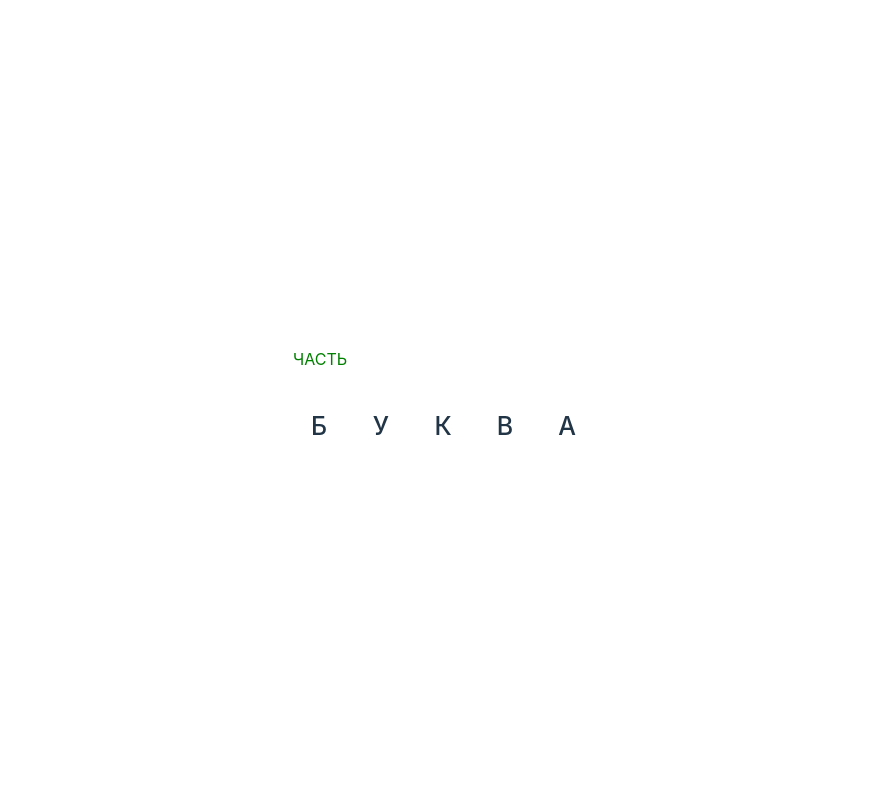
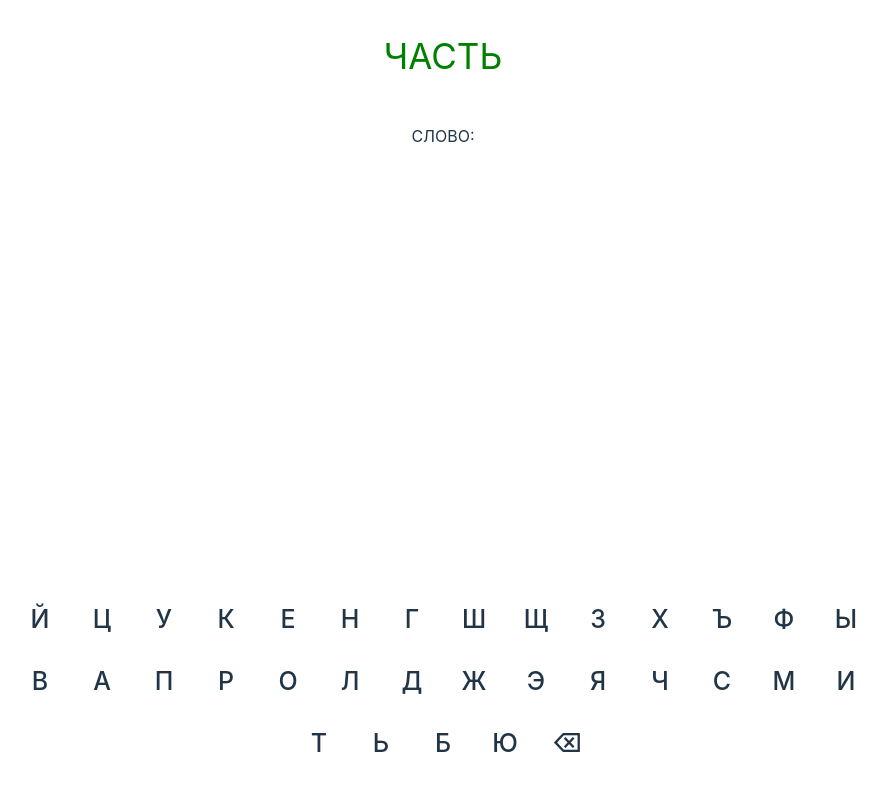
Before and after one commit to thevolkov/5_words_game_react, a React (Vite) app: page / in a window 1280 px wide. Shown: the top 790 px of the page, without its empty margins (197-1084 px from the left). Built offline with nearby package versions, Linux system fonts and the light colour scheme.

Commit message:
Экранная клавиатура

```diff
--- a/src/App.tsx
+++ b/src/App.tsx
@@ -1,23 +1,38 @@
-import {useEffect, useMemo, useState} from "react"
+import React, {useEffect, useMemo, useState} from "react"
 import {wordsData} from './words.ts'
 
-const YA_API_URL = 'https://dictionary.yandex.net/api/v1/dicservice.json'
-const WORD = 'Жесть'
+// const YA_API_URL = 'https://dictionary.yandex.net/api/v1/dicservice.json'
+const KEYS_ARRAY = ['Й', 'Ц', 'У', 'К', 'Е', 'Н', 'Г', 'Ш', 'Щ', 'З', 'Х', 'Ъ', 'Ф', 'Ы', 'В', 'А', 'П', 'Р', 'О', 'Л', 'Д', 'Ж', 'Э', 'Я', 'Ч', 'С', 'М', 'И', 'Т', 'Ь', 'Б', 'Ю', 'Backspace']
+
 // const WORD_LENGHT = 5
 
-function App() {
+const App: React.FC = () => {
   const [word, setWord] = useState<string>('')
+  const [letter, setLetter] = useState<string>('');
   const [attempts, setAttempts] = useState(new Array(6).fill(null))
 
   const randomWord = useMemo(() => {
-    if(!wordsData.length) return
+    if (!wordsData.length) return
 
     return wordsData[Math.floor(Math.random() * wordsData.length - 1)].toUpperCase()
-  },[])
+  }, [])
+
+  const screenKeyPressHandler = (event: React.MouseEvent<HTMLDivElement>) => {
+    const clickedKey = event.currentTarget.id
+
+    if (word.length < 5 || clickedKey === 'Backspace') {
+      setWord(prevWord => clickedKey === 'Backspace'
+        ? prevWord.slice(0, -1)
+        : prevWord + clickedKey
+      )
+    }
+  }
 
   useEffect(() => {
     const handleKeyDown = (event: KeyboardEvent) => {
-      if (word.length && event.key === 'Backspace') setWord(word => word.slice(0, word.length - 1))
+      setLetter(event.key.toUpperCase())
+
+      if (word.length && event.key === 'Backspace') setWord(word => word.slice(0, -1))
 
       if (word.length === 5 && event.key === 'Enter') {
         if (attempts.every(item => item !== null)) return
@@ -40,45 +55,63 @@ function App() {
     }
   }, [attempts, word, word.length])
 
-  useEffect(() => {
-    fetch(`${YA_API_URL}/lookup?key=${import.meta.env.VITE_API_KEY}&lang=ru-ru&text=${WORD}`)
-      .then(resolve => resolve.json())
-      .then(data => console.log(data, 'API Словаря Яндекс', WORD))
-  }, [])
+  // Todo: Здесь будет логика проверка слова
+  // useEffect(() => {
+  //   fetch(`${YA_API_URL}/lookup?key=${import.meta.env.VITE_API_KEY}&lang=ru-ru&text=${WORD}`)
+  //     .then(resolve => resolve.json())
+  //     .then(data => console.log(data, 'API Словаря Яндекс', WORD))
+  // }, [])
 
-  console.log()
   return (
     <>
-      <div style={{color: 'green', marginBottom: '30px'}}>{randomWord}</div>
-      <div>{word.toUpperCase()}</div>
-      <div style={{margin: '30px 0'}}>
-        {
-          attempts.map((attempt, index) => (
-            <div key={attempt + index}>{attempt}</div>
-          ))
-        }
+      <div className="game-board">
+        <div style={{color: 'green', marginTop: '30px', fontSize: '35px'}}>{randomWord}</div>
+        <div>СЛОВО: {word.toUpperCase()}</div>
+        <WordsGrid attempts={attempts}/>
+        <div className="keyboard">
+          {
+            KEYS_ARRAY.map((keyboardKey) => (
+              <div
+                id={keyboardKey}
+                onClick={screenKeyPressHandler}
+                className={
+                  keyboardKey.toUpperCase() === letter && word.length < 5
+                    ? 'letter keyboard-pressed'
+                    : 'letter'
+                }
+                key={keyboardKey}
+              >
+                {
+                  keyboardKey === 'Backspace'
+                    ? '⌫'
+                    : keyboardKey
+                }
+              </div>
+            ))
+          }
+        </div>
       </div>
-      <WordsGrid attempts={attempts}/>
     </>
   )
 }
 
 export default App
 
-function WordsGrid({attempts}: {attempts: string[]}) {
-
-  console.log(attempts)
-
+const WordsGrid: React.FC<{ attempts: string[] }> = ({attempts}) => {
   return (
     <>
       <div className="attempts">
-        <div className="row">
-          <div className="letter">Б</div>
-          <div className="letter">у</div>
-          <div className="letter">к</div>
-          <div className="letter">в</div>
-          <div className="letter">а</div>
-        </div>
+        {
+          attempts.map((_value, index) => (
+            <div className="row" key={index}>
+              <div className="letter"></div>
+              <div className="letter"></div>
+              <div className="letter"></div>
+              <div className="letter"></div>
+              <div className="letter"></div>
+            </div>
+          ))
+        }
       </div>
     </>
   )
--- a/src/index.css
+++ b/src/index.css
@@ -30,6 +30,7 @@ body {
   justify-content: center;
   min-width: 320px;
   min-height: 100vh;
+  user-select: none;
 }
 
 h1 {
@@ -73,6 +74,17 @@ button:focus-visible {
   }
 }
 
+.game-board {
+  display: flex;
+  flex-direction: column;
+  justify-content: space-between;
+  align-items: center;
+  height: 100vh;
+}
+
+.keyboard:hover {
+}
+
 .attempts {
   display: flex;
   flex-direction: column;
@@ -85,8 +97,9 @@ button:focus-visible {
 }
 
 .letter {
-  width: 50px;
-  height: 50px;
+  width: auto;
+  min-width: 40px;
+  height: 40px;
   font-size: 25px;
   font-weight: 500;
   border: 1px solid white;
@@ -95,4 +108,39 @@ button:focus-visible {
   display: flex;
   align-items: center;
   text-transform: uppercase;
+  padding: 5px;
 }
+
+.keyboard {
+  margin-bottom: 30px;
+  display: flex;
+  justify-content: center;
+  flex-wrap: wrap;
+  width: 67.5vw;
+  gap: 10px;
+}
+
+.keyboard .letter {
+  cursor: pointer;
+}
+
+.keyboard .letter:hover {
+  background: #f5d03e;
+  color: #000;
+}
+
+.keyboard .letter:active {
+  background: #f5bb3e;
+  color: #000;
+  scale: .95;
+}
+
+.keyboard-pressed {
+  background: #f5bb3e;
+  color: #000;
+  scale: .95;
+}
+
+.letter:hover, .letter:active {
+  transition: background .5s, color .5s, scale .25s;
+}
```
